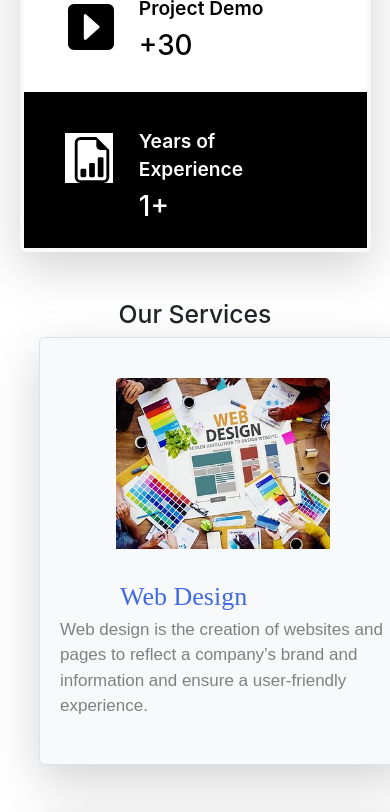
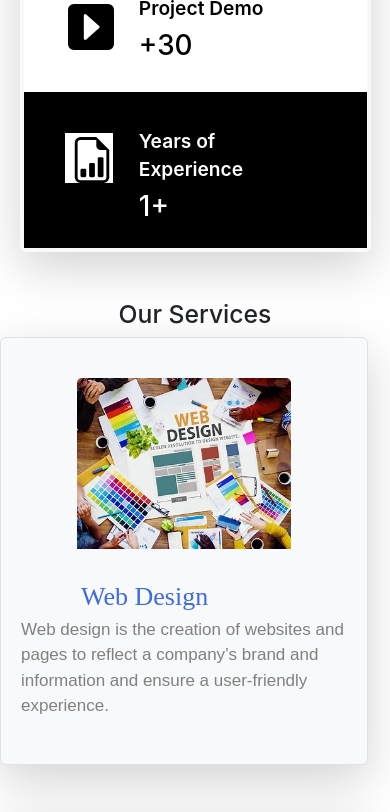
Before and after one commit to kiranugale2o/HACKJACK-, a React (Create React App) app: page / in a window 390 px wide. Shown: the part 1054-1866 px from the top of the page. Built offline with nearby package versions, Linux system fonts and the light colour scheme.

Commit message:
Update home.css

```diff
--- a/src/Component/home.css
+++ b/src/Component/home.css
@@ -348,7 +348,7 @@ display: flex;
      }
 
       .services{
-        width: 80%;
+        width: auto;
         margin: auto;
 
       }
```
